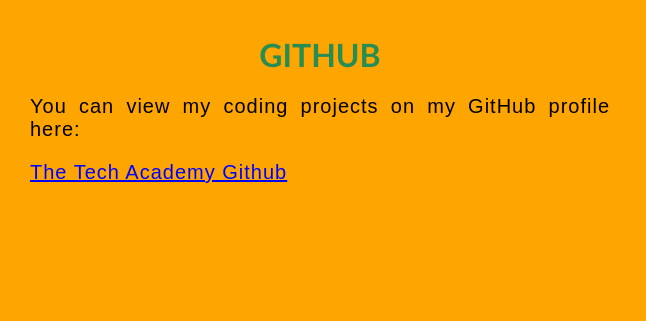
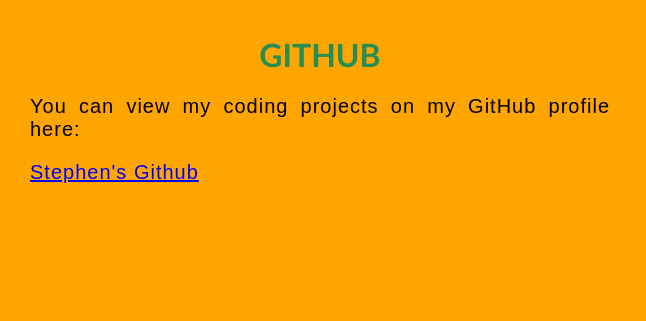
Before and after one commit to studywebdev123/studywebdev123.github.io, a plain HTML site: page index.html in a window 1280 px wide. Shown: the part 823-1144 px from the top of the page, 0-646 px from the left. Drawn offline with Linux system fonts and the light colour scheme.

Commit message:
update for portfolio

```diff
--- a/index.html
+++ b/index.html
@@ -78,7 +78,7 @@
                 <p>
                     You can view my coding projects on my GitHub profile here:
                     <br>
-                    <p class="center"><a href="https://github.com/the-tech-academy" target="_blank">The Tech Academy Github</a></p>
+                    <p class="center"><a href="https://github.com/studywebdev123" target="_blank">Stephen's Github</a></p>
                 </p>
             </div>
             <!--Right column-->
```
